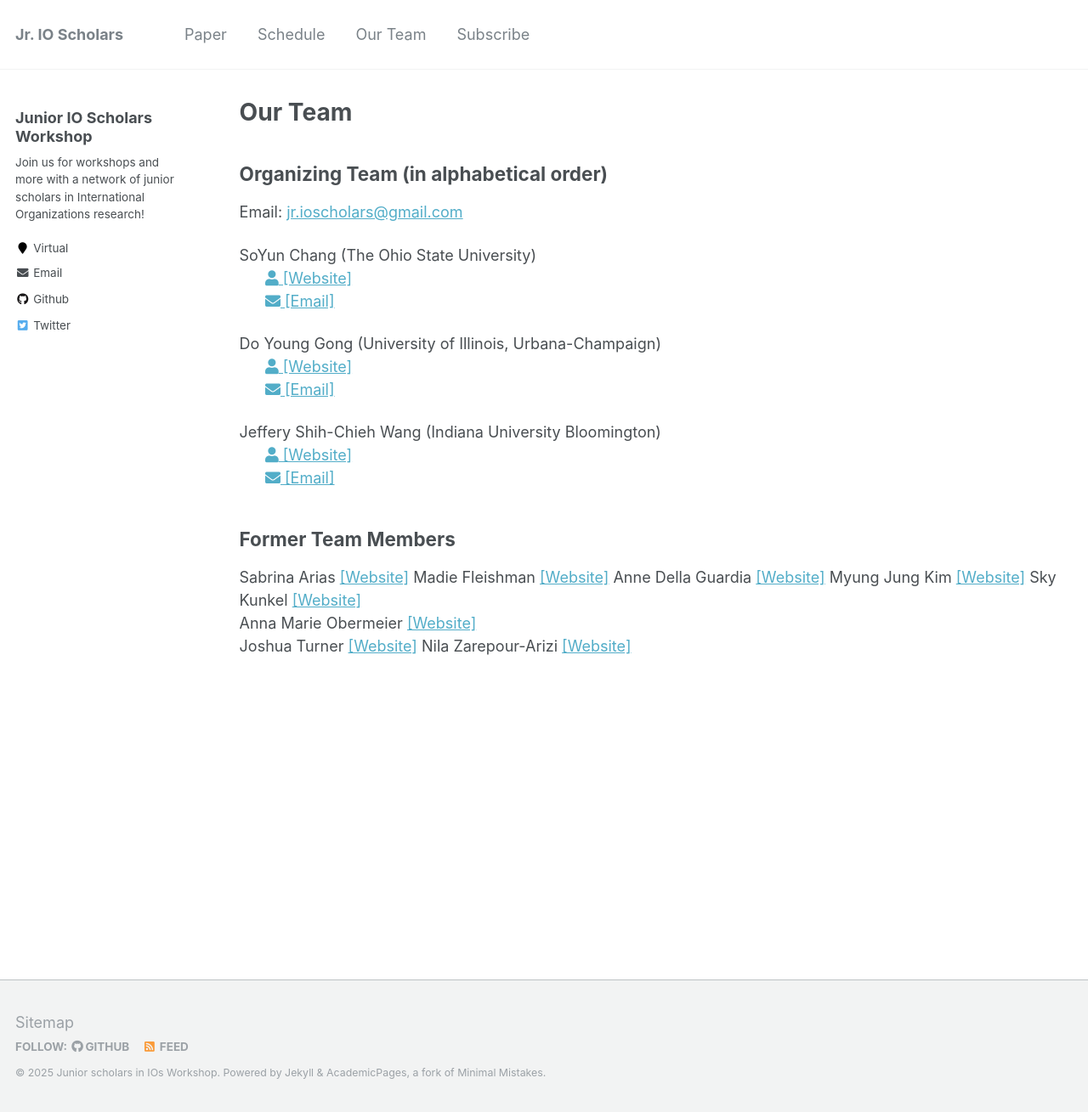
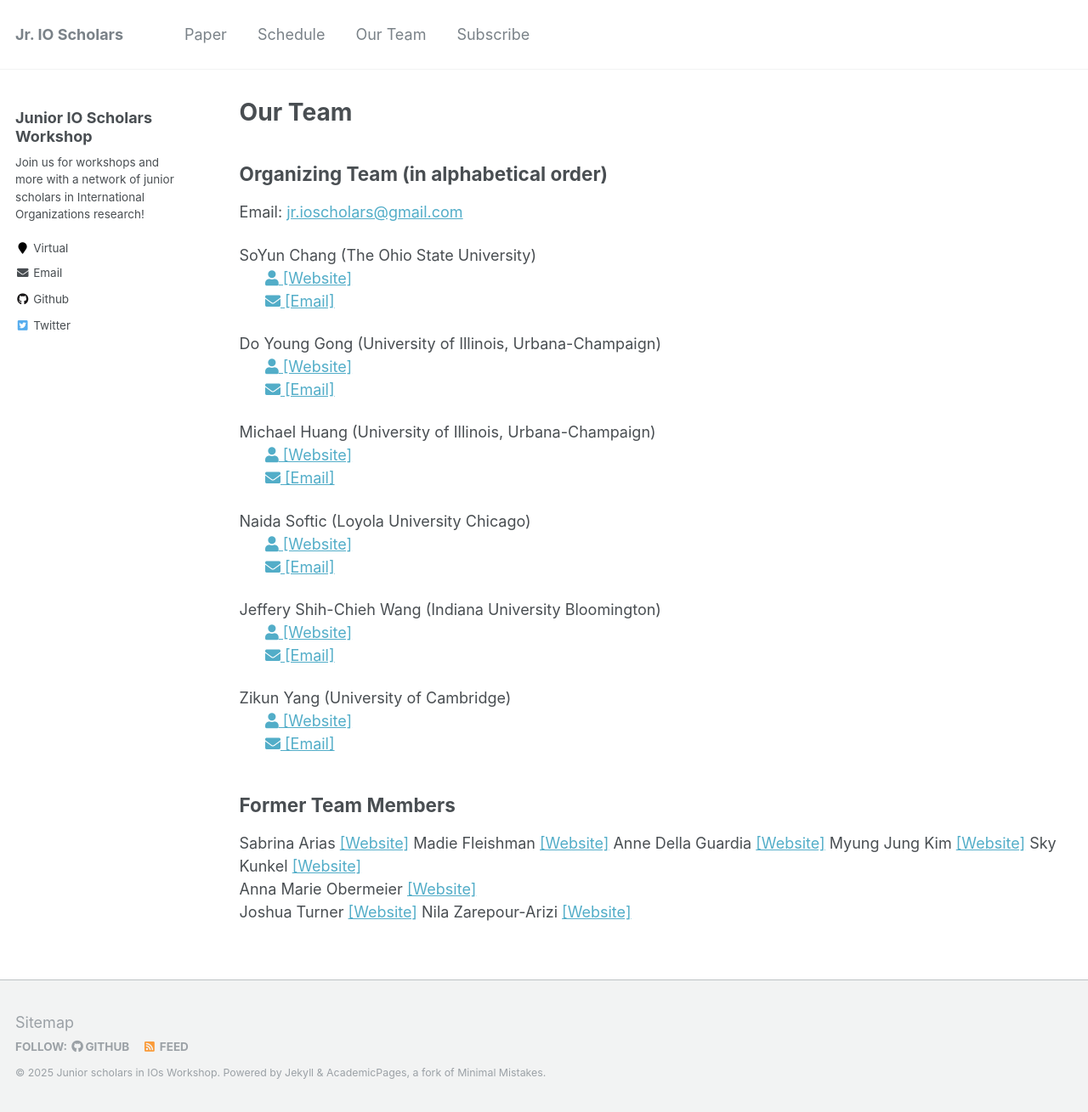
Before and after one commit to IO-workshop/IO-workshop.github.io, a Jekyll site: the page built from _pages/team.md, in a window 1280 px wide and 1309 px high. Shown: the whole window at 85% size. Built offline with Jekyll 4.4.1, drawn with Linux system fonts in a browser that asks for light colours.

Commit message:
Update team.md

```diff
--- a/_pages/team.md
+++ b/_pages/team.md
@@ -10,16 +10,28 @@ author_profile: true
 Email: [jr.ioscholars@gmail.com](jr.ioscholars@gmail.com)
 
 SoYun Chang (The Ohio State University)
-<br>&nbsp;&nbsp;&nbsp;&nbsp;&nbsp;&nbsp;<span style="padding-right:5%"><a href='{{ "https://polisci.osu.edu/people/chang.2318"}}'><i class='fas fa-user'></i> [Website]</a></span>
+<br>&nbsp;&nbsp;&nbsp;&nbsp;&nbsp;&nbsp;<span style="padding-right:5%"><a href='{{ "https://soyunchang.github.io/soyunchang/"}}'><i class='fas fa-user'></i> [Website]</a></span>
 <br>&nbsp;&nbsp;&nbsp;&nbsp;&nbsp;&nbsp;<span style="padding-right:5%"><a href='{{ "mailto:chang.2318@osu.edu"}}'><i class='fas fa-envelope'></i> [Email]</a></span>
 
 Do Young Gong (University of Illinois, Urbana-Champaign)
-<br>&nbsp;&nbsp;&nbsp;&nbsp;&nbsp;&nbsp;<span style="padding-right:5%"><a href='{{ "https://dygong2.github.io/doyounggong/"}}'><i class='fas fa-user'></i> [Website]</a></span>
+<br>&nbsp;&nbsp;&nbsp;&nbsp;&nbsp;&nbsp;<span style="padding-right:5%"><a href='{{ "http://doyounggong.com/"}}'><i class='fas fa-user'></i> [Website]</a></span>
 <br>&nbsp;&nbsp;&nbsp;&nbsp;&nbsp;&nbsp;<span style="padding-right:5%"><a href='{{ "mailto:dygong2@illinois.edu"}}'><i class='fas fa-envelope'></i> [Email]</a></span>
+
+Michael Huang (University of Illinois, Urbana-Champaign)
+<br>&nbsp;&nbsp;&nbsp;&nbsp;&nbsp;&nbsp;<span style="padding-right:5%"><a href='{{ "https://michaelhuang1997.github.io/"}}'><i class='fas fa-user'></i> [Website]</a></span>
+<br>&nbsp;&nbsp;&nbsp;&nbsp;&nbsp;&nbsp;<span style="padding-right:5%"><a href='{{ "mailto:shuyanh2@illinois.edu"}}'><i class='fas fa-envelope'></i> [Email]</a></span>
+
+Naida Softic  (Loyola University Chicago)
+<br>&nbsp;&nbsp;&nbsp;&nbsp;&nbsp;&nbsp;<span style="padding-right:5%"><a href='{{ "https://www.linkedin.com/in/naida-softic/"}}'><i class='fas fa-user'></i> [Website]</a></span>
+<br>&nbsp;&nbsp;&nbsp;&nbsp;&nbsp;&nbsp;<span style="padding-right:5%"><a href='{{ "mailto:nsoftic@luc.edu"}}'><i class='fas fa-envelope'></i> [Email]</a></span>
 
 Jeffery Shih-Chieh Wang (Indiana University Bloomington)
 <br>&nbsp;&nbsp;&nbsp;&nbsp;&nbsp;&nbsp;<span style="padding-right:5%"><a href='{{ "https://jeffery-wang.com/"}}'><i class='fas fa-user'></i> [Website]</a></span>
 <br>&nbsp;&nbsp;&nbsp;&nbsp;&nbsp;&nbsp;<span style="padding-right:5%"><a href='{{ "mailto:jeffery.wang429@gmail.com"}}'><i class='fas fa-envelope'></i> [Email]</a></span>
+
+Zikun Yang (University of Cambridge)
+<br>&nbsp;&nbsp;&nbsp;&nbsp;&nbsp;&nbsp;<span style="padding-right:5%"><a href='{{ "https://www.linkedin.com/in/zikun-yang-194381130/"}}'><i class='fas fa-user'></i> [Website]</a></span>
+<br>&nbsp;&nbsp;&nbsp;&nbsp;&nbsp;&nbsp;<span style="padding-right:5%"><a href='{{ "mailto:zy301@cam.ac.uk"}}'><i class='fas fa-envelope'></i> [Email]</a></span>
 
 
 ## Former Team Members
```
